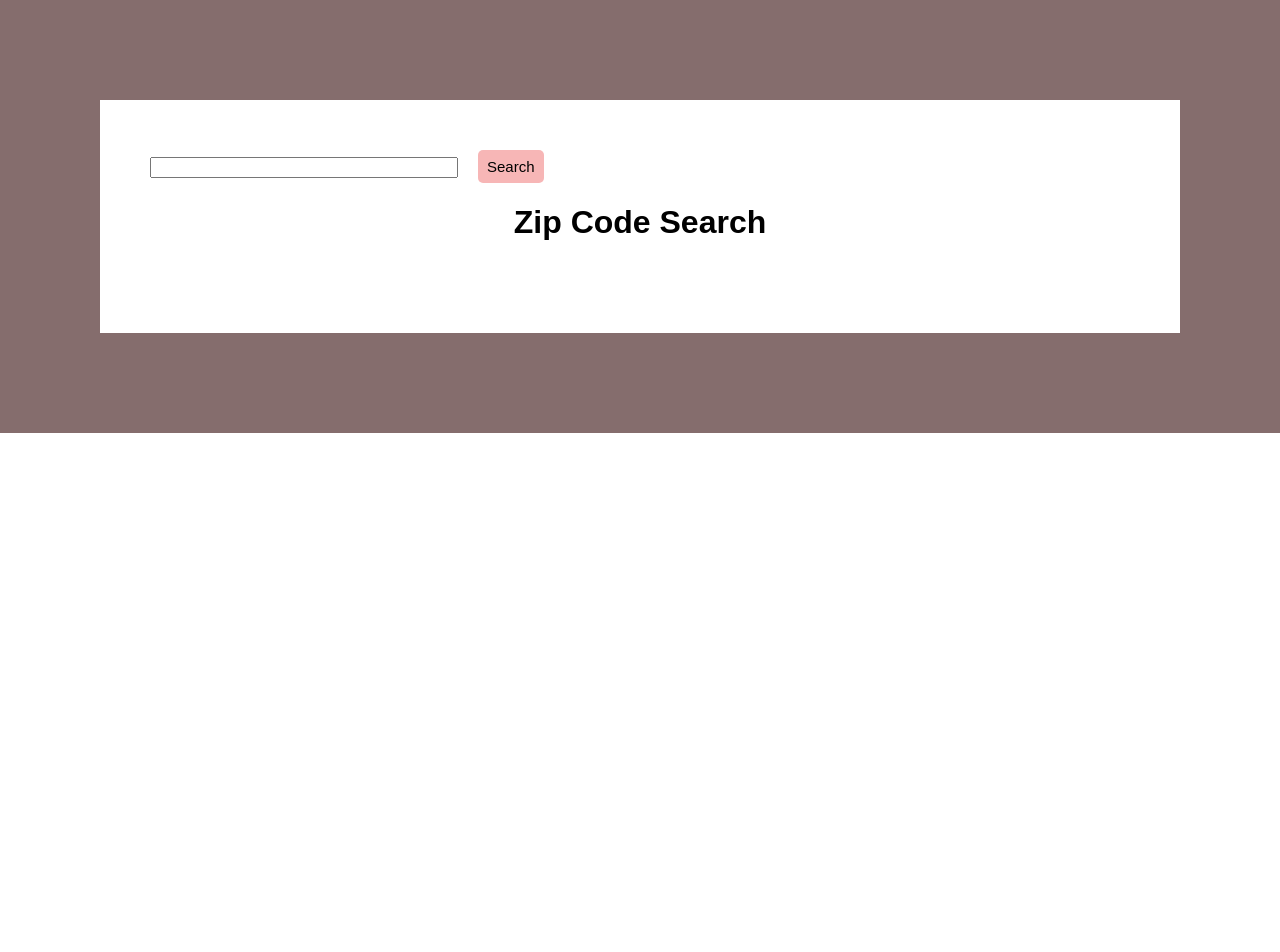
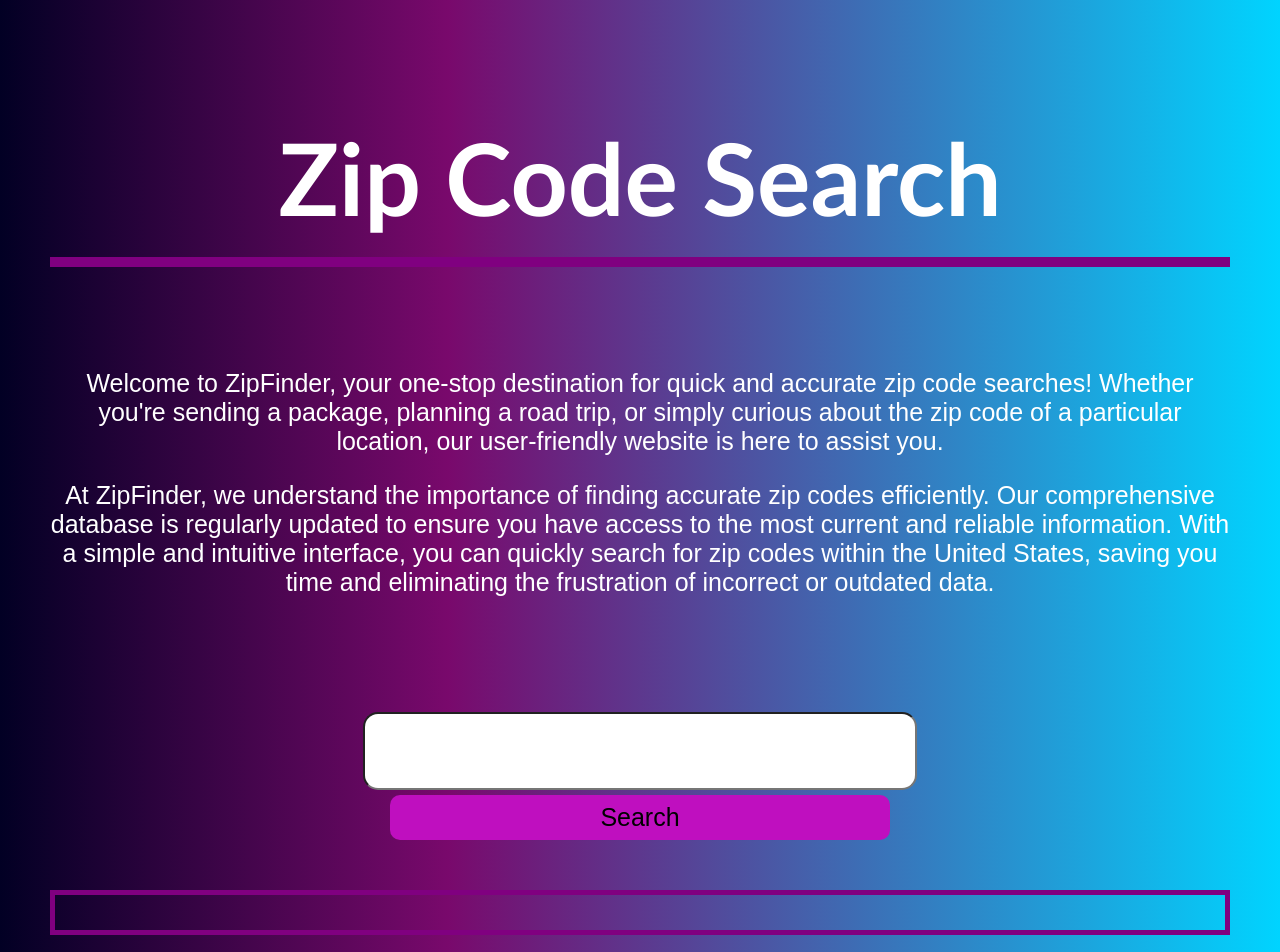
Before and after one commit to Jacky-Tung/TTP_Assignment7, a React (Create React App) app: page / in a window 1280 px wide. Shown: the top 952 px of the page. Before the commit the page ends 800 px from the top, so only its background shows below. Built offline with nearby package versions, Linux system fonts and the light colour scheme.

Commit message:
aminata and hafeefa finished styling

```diff
--- a/src/App.css
+++ b/src/App.css
@@ -1,43 +1,8 @@
 .App {
   text-align: center;
 }
-
-.App-logo {
-  height: 40vmin;
-  pointer-events: none;
-}
-
-@media (prefers-reduced-motion: no-preference) {
-  .App-logo {
-    animation: App-logo-spin infinite 20s linear;
-  }
-}
-
-.App-header {
-  background-color: #282c34;
-  min-height: 100vh;
-  display: flex;
-  flex-direction: column;
-  align-items: center;
-  justify-content: center;
-  font-size: calc(10px + 2vmin);
-  color: white;
-}
-
-.App-link {
-  color: #61dafb;
-}
-
-@keyframes App-logo-spin {
-  from {
-    transform: rotate(0deg);
-  }
-  to {
-    transform: rotate(360deg);
-  }
-}
 #container {
-  border: solid rgb(133, 109, 109);
+  /* border: solid rgb(133, 109, 109); */
   border-width: 100px;
   padding: 50px;
 
@@ -45,23 +10,54 @@
 .header {
   text-align: center;
   padding-bottom: 20px;
-  font-family: Arial, Helvetica, sans-serif, Helvetica, sans-serif;
+  font-size: 100px;
+  color:white;
+  font-family: 'Gill Sans', 'Gill Sans MT', Calibri, 'Trebuchet MS', sans-serif;
+  border-bottom: solid purple 10px;
 }
 #searchButton {
   padding: 8px 9px;
   font-size: 15px;
-  background-color: rgb(247, 182, 182);
+  background-color: rgb(191, 15, 191);
   border: none;
-  border-radius: 5px;
+  border-radius: 10px;
   cursor: pointer;
-  margin-left: 20px;
+  display: block;
+  margin-left: auto;
+  margin-right: auto;
+  width:500px;
+  font-size: 25px;
+  margin-top: 5px;
+
 }
 #searchButton:hover {
   background-color: rgb(133, 109, 109);
 }
 #input {
-  width: 300px;
-
-
-  /* LOLL NO JU im gonna edit header*/
+  width: 500px;
+  padding: 20px 25px;
+  display: block;
+  border-radius: 15px;
+  margin-left: auto;
+  margin-right: auto;
+  margin-top:70px;
+  font-size: 30px;
 }
+.description {
+  text-align: center;
+  color: white;
+  font-size: 25px;
+  font-family: Arial, Helvetica, sans-serif;
+  padding-bottom: 20px;
+  padding-top: 10px;
+}
+.country{
+  text-align: center;
+  color:whitesmoke;
+  font-size: 25px;
+  font-family: Arial, Helvetica, sans-serif;
+  font-style: italic;
+  border: solid 5px purple;
+  padding-top:10px;
+  margin-top:50px;
+}
--- a/src/components/Zip-To-City.jsx
+++ b/src/components/Zip-To-City.jsx
@@ -47,14 +47,34 @@
   console.log(props.zip);
   return (
     <div id="container">
+
+      <h1 className="header">{props.header}</h1>
+
+    <section className="description">
+      <p>Welcome to ZipFinder,
+        your one-stop destination for quick and accurate zip code searches!
+        Whether you're sending a package, planning a road trip, or simply curious
+        about the zip code of a particular location, our user-friendly website is
+        here to assist you.
+      </p>
+      <p>
+      At ZipFinder, we understand the importance of finding accurate zip codes
+      efficiently. Our comprehensive database is regularly updated to ensure you
+      have access to the most current and reliable information. With a simple and
+      intuitive interface, you can quickly search for zip codes within the United
+       States, saving you time and eliminating the frustration of incorrect or
+       outdated data.
+      </p>
+      </section>
       <input type="text" onChange={search} id="input"/>
       <button onClick={fetchCity} id="searchButton">
         Search
       </button>
-      <h1 className="header">{props.header}</h1>
 
-      <p>{city.country_code}</p>
-      <p>{city.place_name}</p>
+        <div className="country">
+          <p>{city.country_code}</p>
+          <p>{city.place_name}</p>
+        </div>
     </div>
   );
 };
--- a/src/index.css
+++ b/src/index.css
@@ -5,11 +5,12 @@
     sans-serif;
   -webkit-font-smoothing: antialiased;
   -moz-osx-font-smoothing: grayscale;
-
-
+  background: rgb(2,0,36);
+  background: linear-gradient(90deg, rgba(2,0,36,1) 0%, rgba(121,9,108,1) 35%, rgba(0,212,255,1) 100%);
 }
 
 code {
   font-family: source-code-pro, Menlo, Monaco, Consolas, 'Courier New',
     monospace;
+
 }
```
